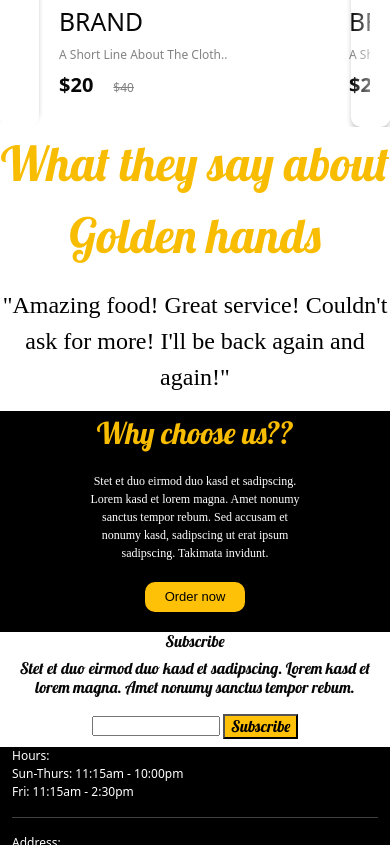
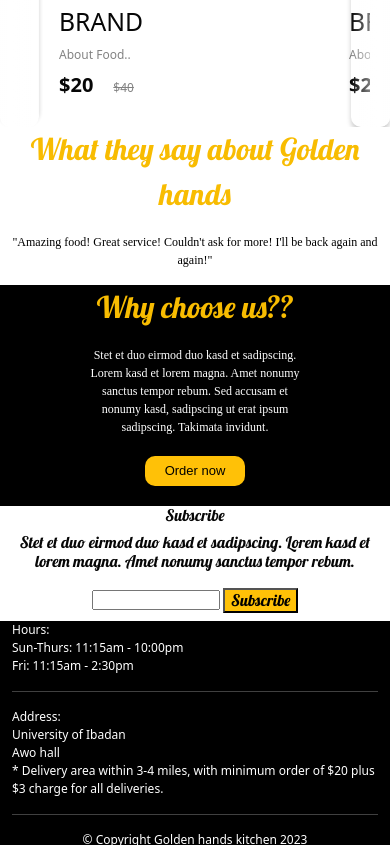
Before and after one commit to guitarforte/maluvine-website, a plain HTML site: page index.html in a window 390 px wide. Shown: the part 1029-1874 px from the top of the page. Drawn offline with nearby package versions, Linux system fonts and the light colour scheme; a web font is replaced by a local one.

Commit message:
textCommit

```diff
--- a/css/css/style.css
+++ b/css/css/style.css
@@ -652,13 +652,13 @@ button > a {
     color: #f8bc01;
     font-family: lobster;
     text-align: center;
-    font-size: 400%;
+    font-size: 250%;
   }
   #carouselContainer > p:nth-child(2) {
     color: black;
     font-family: proza libre;
     text-align: center;
-    font-size: 200%;
+    font-size: 100%;
   }
   #subscribeBox {
     text-align: center;
--- a/index.html
+++ b/index.html
@@ -91,7 +91,7 @@
                 </div>
                 <div class="product-info">
                     <h2 class="product-brand">brand</h2>
-                    <p class="product-short-description">a short line about the cloth..</p>
+                    <p class="product-short-description">About food..</p>
                     <span class="price">$20</span><span class="actual-price">$40</span>
                 </div>
             </div>
@@ -103,7 +103,7 @@
                 </div>
                 <div class="product-info">
                     <h2 class="product-brand">brand</h2>
-                    <p class="product-short-description">a short line about the cloth..</p>
+                    <p class="product-short-description">About food..</p>
                     <span class="price">$20</span><span class="actual-price">$40</span>
                 </div>
             </div>
@@ -116,7 +116,7 @@
                 </div>
                 <div class="product-info">
                     <h2 class="product-brand">brand</h2>
-                    <p class="product-short-description">a short line about the cloth..</p>
+                    <p class="product-short-description">about food..</p>
                     <span class="price">$20</span><span class="actual-price">$40</span>
                 </div>
             </div>
@@ -128,7 +128,7 @@
                 </div>
                 <div class="product-info">
                     <h2 class="product-brand">brand</h2>
-                    <p class="product-short-description">a short line about the cloth..</p>
+                    <p class="product-short-description">About food..</p>
                     <span class="price">$20</span><span class="actual-price">$40</span>
                 </div>
             </div>
@@ -140,7 +140,7 @@
                 </div>
                 <div class="product-info">
                     <h2 class="product-brand">brand</h2>
-                    <p class="product-short-description">a short line about the cloth..</p>
+                    <p class="product-short-description">About food..</p>
                     <span class="price">$20</span><span class="actual-price">$40</span>
                 </div>
             </div>
@@ -152,7 +152,7 @@
                 </div>
                 <div class="product-info">
                     <h2 class="product-brand">brand</h2>
-                    <p class="product-short-description">a short line about the cloth..</p>
+                    <p class="product-short-description">About food..</p>
                     <span class="price">$20</span><span class="actual-price">$40</span>
                 </div>
             </div>
@@ -164,7 +164,7 @@
                 </div>
                 <div class="product-info">
                     <h2 class="product-brand">brand</h2>
-                    <p class="product-short-description">a short line about the cloth..</p>
+                    <p class="product-short-description">About food..</p>
                     <span class="price">$20</span><span class="actual-price">$40</span>
                 </div>
             </div>
```
